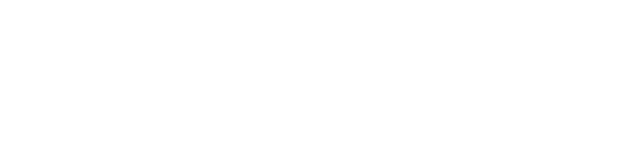
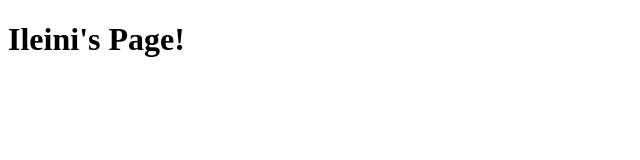
Before and after one commit to ileinirome/sample-lesson-ileini, a plain HTML site: page index.html in a window 1280 px wide. Shown: the whole page, without its empty margins (0-640 px from the left). Drawn offline with Linux system fonts and the light colour scheme.

Commit message:
add name

```diff
--- a/index.html
+++ b/index.html
@@ -5,6 +5,6 @@
     <title>title</title>
   </head>
   <body>
-    <h1></h1>
+    <h1>Ileini's Page!</h1>
   </body>
 </html>
```
